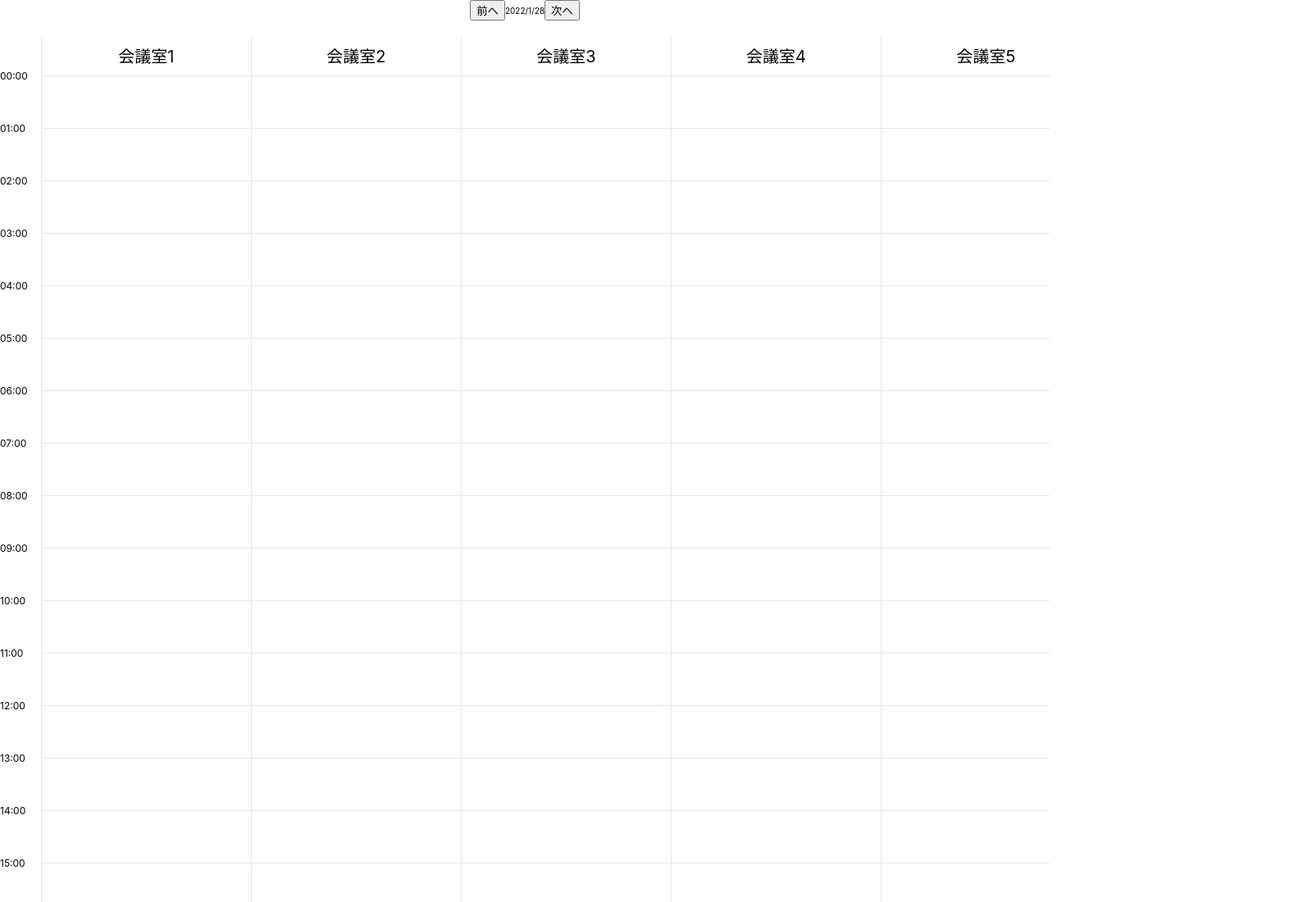
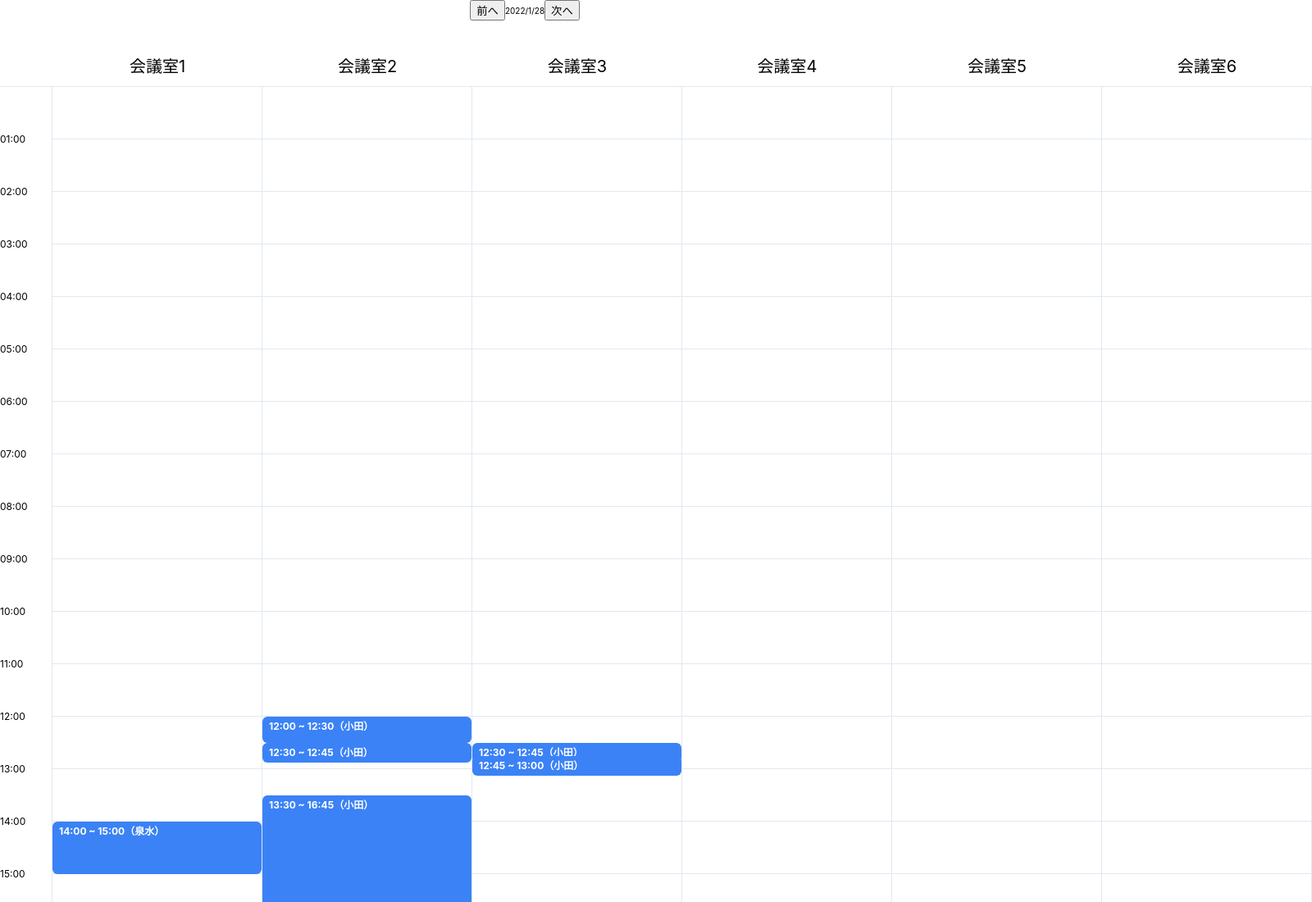
Before and after one commit to Hansyo/MR-UNRED-FRONT, a React (Create React App) app: page /reservations/daily in a window 1280 px wide. Shown: the top 1100 px of the page at 82% size, 1600 px wide, since content can reach past the window. Built offline with nearby package versions, Linux system fonts and the light colour scheme.

Commit message:
Show reservation item to calendar

```diff
--- a/src/components/reservations/daily/DailyCalendar/DailyCalendar.css
+++ b/src/components/reservations/daily/DailyCalendar/DailyCalendar.css
@@ -1,24 +1,57 @@
-.daily-calendar--container {
+.daily-calendar {
   --daily-calendar--column-width: 256px;
   --daily-calendar--row-height: 64px;
+  --daily-calendar--time-column-width: 64px;
   --daily-calendar--room-label-height: 48px;
   --daily-calendar--divider-color: #e2e8f0;
+  position: relative;
+}
 
+.daily-calendar--header {
+  position: sticky;
+  top: 0;
+  z-index: 1;
+  display: flex;
+
+  width: fit-content;
+  margin-top: 32px;
+  border-bottom: 1px solid var(--daily-calendar--divider-color);
+  background: #fff;
+}
+
+.daily-calendar--time-spacer {
+  flex: 0 0 auto;
+  width: var(--daily-calendar--time-column-width);
+}
+
+.daily-calendar--room-label {
+  flex: 0 0 auto;
+  display: flex;
+  align-items: center;
+  justify-content: center;
+
+  width: var(--daily-calendar--column-width);
+  height: var(--daily-calendar--room-label-height);
+  background: #fff;
+
+  font-size: 20px;
+  line-height: 1em;
+}
+
+.daily-calendar--body {
   position: relative;
+  z-index: 0;
   display: flex;
   align-items: stretch;
-  overflow-x: scroll;
-
-  margin-top: 2rem;
 }
 
 .daily-calendar--times {
+  flex: 0 0 auto;
   position: sticky;
   left: 0;
-  z-index: 1;
+  z-index: 2;
 
-  padding-top: var(--daily-calendar--room-label-height);
-  padding-right: 16px;
+  width: var(--daily-calendar--time-column-width);
   border-right: 1px solid #e2e8f0;
   background: #fff;
 }
@@ -44,22 +77,25 @@
   border-right: 1px solid var(--daily-calendar--divider-color);
 }
 
-.daily-calendar--room-label {
-  position: sticky;
-  top: 0;
-  display: flex;
-  align-items: center;
-  justify-content: center;
-
-  height: var(--daily-calendar--room-label-height);
-  border-bottom: 1px solid var(--daily-calendar--divider-color);
-  background: #fff;
-
-  font-size: 20px;
-  line-height: 1em;
-}
-
 .daily-calendar--cell {
+  position: relative;
   height: var(--daily-calendar--row-height);
   border-bottom: 1px solid var(--daily-calendar--divider-color);
 }
+
+.daily-calendar--reservation-item {
+  position: absolute;
+  left: 0;
+  right: 0;
+  z-index: 1;
+
+  min-height: 2em;
+  padding: 0 8px;
+  border-radius: 6px;
+  background: #3b82f6;
+
+  color: #fff;
+  font-size: 12px;
+  line-height: 2em;
+  font-weight: bold;
+}
--- a/src/components/reservations/daily/DailyCalendar/DailyCalendar.jsx
+++ b/src/components/reservations/daily/DailyCalendar/DailyCalendar.jsx
@@ -1,39 +1,102 @@
 import React from 'react';
 import './DailyCalendar.css';
+import { DailyCalendarRoomColumn } from './DailyCalendarRoomColumn';
 
-const times = new Array(24).fill().map((_, i) => `${('00' + i).slice(-2)}:00`);
+const times = new Array(24)
+  .fill()
+  .map((_, i) => (i === 0 ? '' : `${('00' + i).slice(-2)}:00`));
 
-// TODO: APIから会議室のリストを取得したものを使うようにする
-const rooms = [
+// TODO: APIから会議室のリストを取得したものを使うようにしたら削除
+const dummyRooms = [
   {
     id: 0,
     name: '会議室1',
+    reservations: [
+      {
+        startDateTime: '2022-01-28T14:00:00',
+        endDateTime: '2022-01-28T15:00:00',
+        reserverName: '泉水',
+        guestName: '',
+      },
+      {
+        startDateTime: '2022-01-28T17:00:00',
+        endDateTime: '2022-01-28T20:00:00',
+        reserverName: '泉水',
+        guestName: '小田',
+      },
+    ],
   },
   {
     id: 1,
     name: '会議室2',
+    reservations: [
+      {
+        startDateTime: '2022-01-28T12:00:00',
+        endDateTime: '2022-01-28T12:30:00',
+        reserverName: '泉水',
+        guestName: '小田',
+      },
+      {
+        startDateTime: '2022-01-28T12:30:00',
+        endDateTime: '2022-01-28T12:45:00',
+        reserverName: '塩根',
+        guestName: '小田',
+      },
+      {
+        startDateTime: '2022-01-28T13:30:00',
+        endDateTime: '2022-01-28T16:45:00',
+        reserverName: '塩根',
+        guestName: '小田',
+      },
+    ],
   },
   {
     id: 2,
     name: '会議室3',
+    reservations: [
+      {
+        startDateTime: '2022-01-28T12:30:00',
+        endDateTime: '2022-01-28T12:45:00',
+        reserverName: '泉水',
+        guestName: '小田',
+      },
+      {
+        startDateTime: '2022-01-28T12:45:00',
+        endDateTime: '2022-01-28T13:00:00',
+        reserverName: '泉水',
+        guestName: '小田',
+      },
+    ],
   },
   {
     id: 3,
     name: '会議室4',
+    reservations: [],
   },
   {
     id: 4,
     name: '会議室5',
+    reservations: [],
   },
   {
     id: 5,
     name: '会議室6',
+    reservations: [],
   },
 ];
 
-export const DailyCalendar = ({ reservations }) => {
+export const DailyCalendar = ({ rooms = dummyRooms }) => {
   return (
-    <div className="daily-calendar--container">
+    <div className="daily-calendar">
+      <div className="daily-calendar--header">
+        <div className="daily-calendar--time-spacer" />
+        {rooms.map((room) => (
+          <div className="daily-calendar--room-label" key={room.id}>
+            {room.name}
+          </div>
+        ))}
+      </div>
+      <div className="daily-calendar--body">
         <div className="daily-calendar--times">
           {times.map((time) => (
             <div className="daily-calendar--time" key={time}>
@@ -43,13 +106,12 @@ export const DailyCalendar = ({ reservations }) => {
         </div>
         <div className="daily-calendar--room-columns">
           {rooms.map((room) => (
-          <div className="daily-calendar--room-column" key={room.id}>
-            <div className="daily-calendar--room-label">{room.name}</div>
-            {times.map((time) => (
-              <div className="daily-calendar--cell" key={time}></div>
+            <DailyCalendarRoomColumn
+              reservations={room.reservations}
+              key={room.id}
+            />
           ))}
         </div>
-        ))}
       </div>
     </div>
   );
--- /dev/null
+++ b/src/components/reservations/daily/DailyCalendar/DailyCalendarReservationItem.jsx
@@ -0,0 +1,35 @@
+import React from 'react';
+
+const ROW_HEIGHT_PX = 64;
+
+const dateToHourAndMinute = (date) => {
+  return `${('00' + date.getHours()).slice(-2)}:${(
+    '00' + date.getMinutes()
+  ).slice(-2)}`;
+};
+
+export const DailyCalendarReservationItem = ({
+  startDateTime,
+  endDateTime,
+  guestName,
+  reserverName,
+}) => {
+  const startDate = new Date(startDateTime);
+  const endDate = new Date(endDateTime);
+  const periodStr = `${dateToHourAndMinute(startDate)} ~ ${dateToHourAndMinute(
+    endDate,
+  )}`;
+  const durationHours = (endDate - startDate) / 1000 / 60 / 60;
+  const height = ROW_HEIGHT_PX * durationHours;
+  const topOffset = (ROW_HEIGHT_PX * startDate.getMinutes()) / 60;
+
+  return (
+    <div
+      className="daily-calendar--reservation-item"
+      style={{ height, top: topOffset }}
+    >
+      {periodStr}
+      {`（${guestName || reserverName}）`}
+    </div>
+  );
+};
--- /dev/null
+++ b/src/components/reservations/daily/DailyCalendar/DailyCalendarRoomColumn.jsx
@@ -0,0 +1,30 @@
+import React, { useMemo } from 'react';
+import { DailyCalendarReservationItem } from './DailyCalendarReservationItem';
+
+export const DailyCalendarRoomColumn = ({ reservations }) => {
+  const reservationsPerHour = useMemo(() => {
+    const arr = new Array(24).fill().map((_, i) => []);
+    for (const reservation of reservations) {
+      const startTime = new Date(reservation.startDateTime);
+      arr[startTime.getHours()].push(reservation);
+    }
+    return arr;
+  }, [reservations]);
+
+  return (
+    <div className="daily-calendar--room-column">
+      {reservationsPerHour.map((arr, i) => (
+        <div className="daily-calendar--cell" key={i}>
+          {arr.map((reservation) => (
+            <DailyCalendarReservationItem
+              startDateTime={reservation.startDateTime}
+              endDateTime={reservation.endDateTime}
+              reserverName={reservation.reserverName}
+              guestName={reservation.guestName}
+            />
+          ))}
+        </div>
+      ))}
+    </div>
+  );
+};
```
Lines whose indentation alone changed are shown as unchanged.
